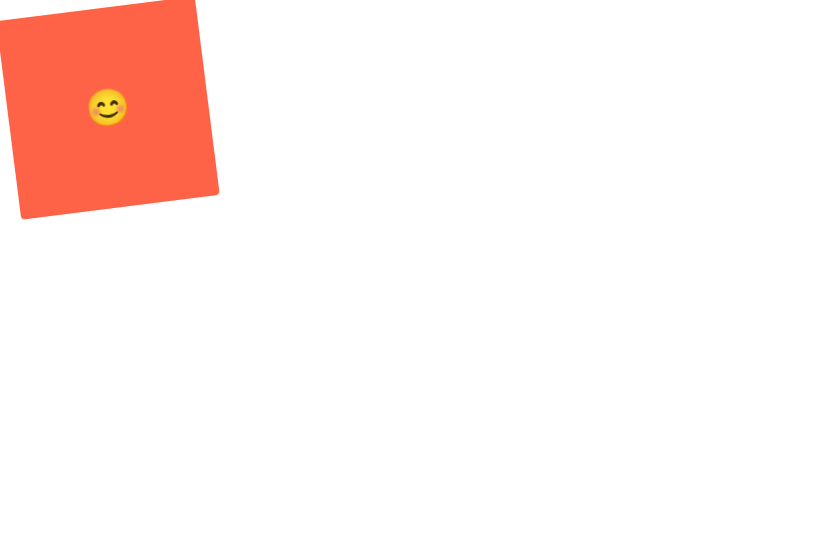
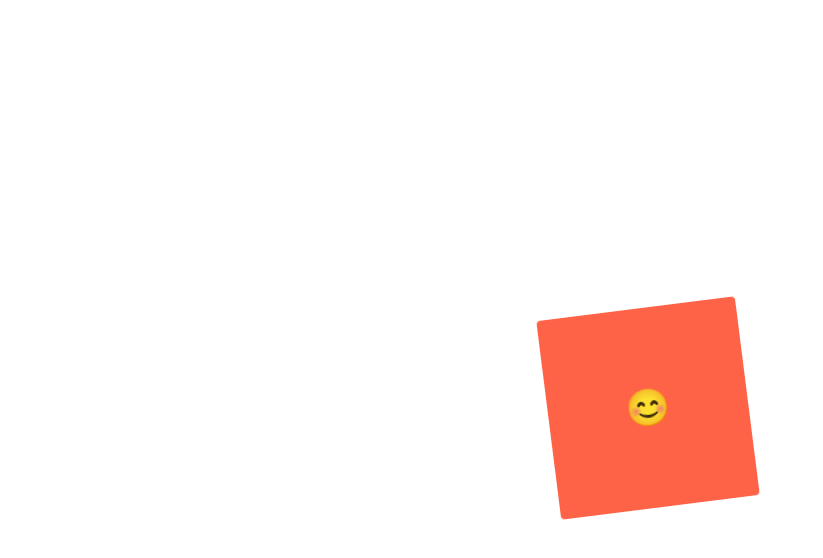
Before and after one commit to HBSPS/React-Coin, a React (Create React App) app: page / in a window 1280 px wide. Shown: the top 558 px of the page, without its empty margins (0-823 px from the left). Built offline with nearby package versions, Linux system fonts and the light colour scheme.

Commit message:
:sparkles: Another Pseudo Selector
${}를 이용해 다른 styled component 타겟팅 하기

```diff
--- a/src/App.js
+++ b/src/App.js
@@ -2,6 +2,14 @@ import styled, { keyframes, Keyframes } from "styled-components";
 
 const Wrapper = styled.div`
   display: flex;
+  height: 100vh;
+  width: 100vw;
+  justify-content: center;
+  align-items: center;
+`;
+
+const Emoji = styled.span`
+  font-size: 36px;
 `;
 
 const rotateAnimation = keyframes`
@@ -24,10 +32,9 @@ const Box = styled.div`
   justify-content: center;
   align-items: center;
   animation: ${rotateAnimation} 1s linear infinite;
-  span {
-    font-size: 36px;
+  ${Emoji} {
     &:hover {
-      font-size: 40px;
+      font-size: 100px;
     }
     &:active {
       opacity: 0;
@@ -39,7 +46,7 @@ function App() {
   return (
     <Wrapper>
       <Box>
-        <span>😊</span>
+        <Emoji>😊</Emoji>
       </Box>
     </Wrapper>
   )
```
